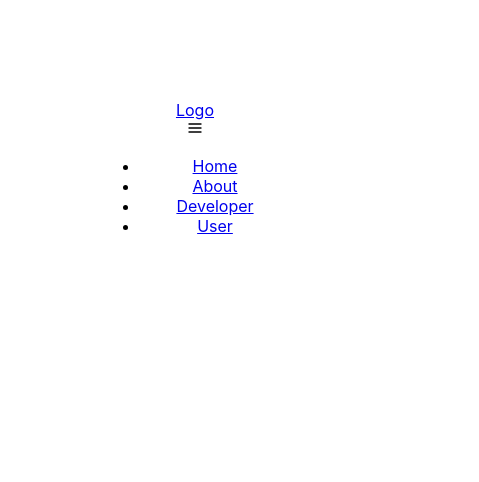
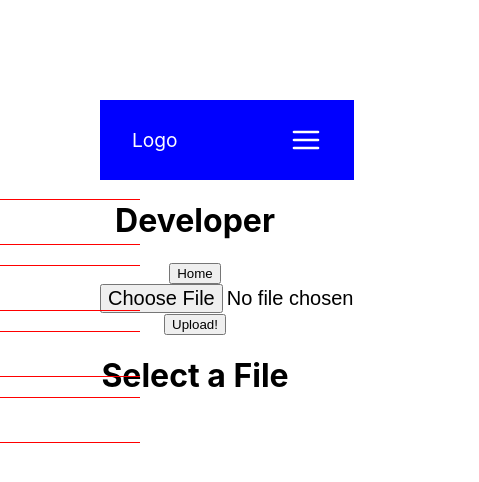
Before and after one commit to CodeDayLabs/ConversationAppBuilder, a React (Create React App) app: page /developer in a window 390 px wide. Shown: the top 482 px of the page, 479 px wide, since content can reach past the window. Built offline with nearby package versions, Linux system fonts and the light colour scheme.

Commit message:
react developer

```diff
--- a/src/App.js
+++ b/src/App.js
@@ -13,10 +13,10 @@ function App() {
          <div className="App">
         <Navbar />
           <Switch>
-            <Route path="/" exact ={Home} />
-            <Route path="/" exact ={About} />
-            <Route path="/developer" exact ={Developer} />
-            <Route path="/user" exact ={User} />
+            <Route path="/" exact component={Home} />
+            <Route path="/" exact component={About} />
+            <Route path="/developer" exact component={Developer} />
+            <Route path="/user" exact component={User} />
            </Switch>
            </div>
       </Router>
--- a/src/Pages/Developer.css
+++ b/src/Pages/Developer.css
@@ -9,4 +9,5 @@
   }
   .h1 {
     font-size: 20px;
+    position: relative;
   }
--- a/src/Pages/Developer.js
+++ b/src/Pages/Developer.js
@@ -39,7 +39,7 @@ class Developer extends Component {
       } else {
         return (
           <div>
-            <h1>select a file</h1>
+            <h1>Select a File</h1>
           </div>
         );
       }
@@ -48,7 +48,7 @@ class Developer extends Component {
     render() {
       return (
         <div>
-          <h1>developer</h1>
+          <h1>Developer</h1>
           <NavLink to="/">
           <button class="home">
             Home
--- a/src/Pages/Home.js
+++ b/src/Pages/Home.js
@@ -1,37 +1,11 @@
 import React from 'react';
-import './Home.css';
-import { NavLink } from 'react-router-dom'
-import Logo from "../Images/logo.jpg";
 
-function Home() {
+const Home = () => {
     return (
-      /*<nav className='navbar active'> */
-      <div className="Home">
-        <h1>ConvaBuild</h1>
-        <img src={Logo} className="logo" alt="logo" ></img>
-        <NavLink to="/Home">
-          <button class="Home">
-            Home
-          </button>
-        </NavLink>
-        <NavLink to="/About">
-          <button class="About">
-            About
-          </button>
-        </NavLink>
-        <NavLink to="/Developer">
-          <button class="Developer">
-            Developer
-          </button>
-        </NavLink>
-        <NavLink to="/User">
-          <button class="User">
-            User
-          </button>
-        </NavLink>
-      </div>
-      /*</nav>*/
+        <div>
+           <h1>Home Page</h1>
+        </div>
     )
-  }
+}
 
-  export default Home;
+export default Home;
--- a/src/Pages/Navbar.css
+++ b/src/Pages/Navbar.css
@@ -0,0 +1,71 @@
+.navbar {
+	height: 80px;
+	width: 100%;
+	background: blue;
+	color: white;
+	display: flex;
+	justify-content: space-between;
+	align-items: center;
+	padding: 0 2rem;
+	font-size: 1.2rem;
+}
+
+.nav-logo {
+	text-decoration: none;
+	color: white;
+}
+
+.nav-links {
+	display: grid;
+	grid-template-columns: repeat(4, auto);
+	grid-gap: 20px;
+	list-style: none;
+}
+
+.nav-link {
+	text-decoration: none;
+	color: white;
+	transition: 0.3s all;
+}
+
+.nav-link:hover {
+	color: red;
+}
+
+.nav-icon {
+	display: none;
+	font-size: 2rem;
+	cursor: pointer;
+}
+
+@media only screen and (max-width: 500px) {
+	.navbar {
+		position: relative;
+	}
+
+	.nav-links {
+		display: flex;
+		flex-direction: column;
+		position: absolute;
+		text-align: center;
+		width: 100%;
+		top: 80px;
+		left: -100%;
+		transition: 0.5s all;
+	}
+
+	.nav-links.active {
+		background: blue;
+		left: 0;
+	}
+
+	.nav-item {
+		padding: 10px 0;
+		border-top: 1px solid red;
+		border-bottom: 1px solid red;
+	}
+
+	.nav-icon {
+		display: flex;
+	}
+}
```
